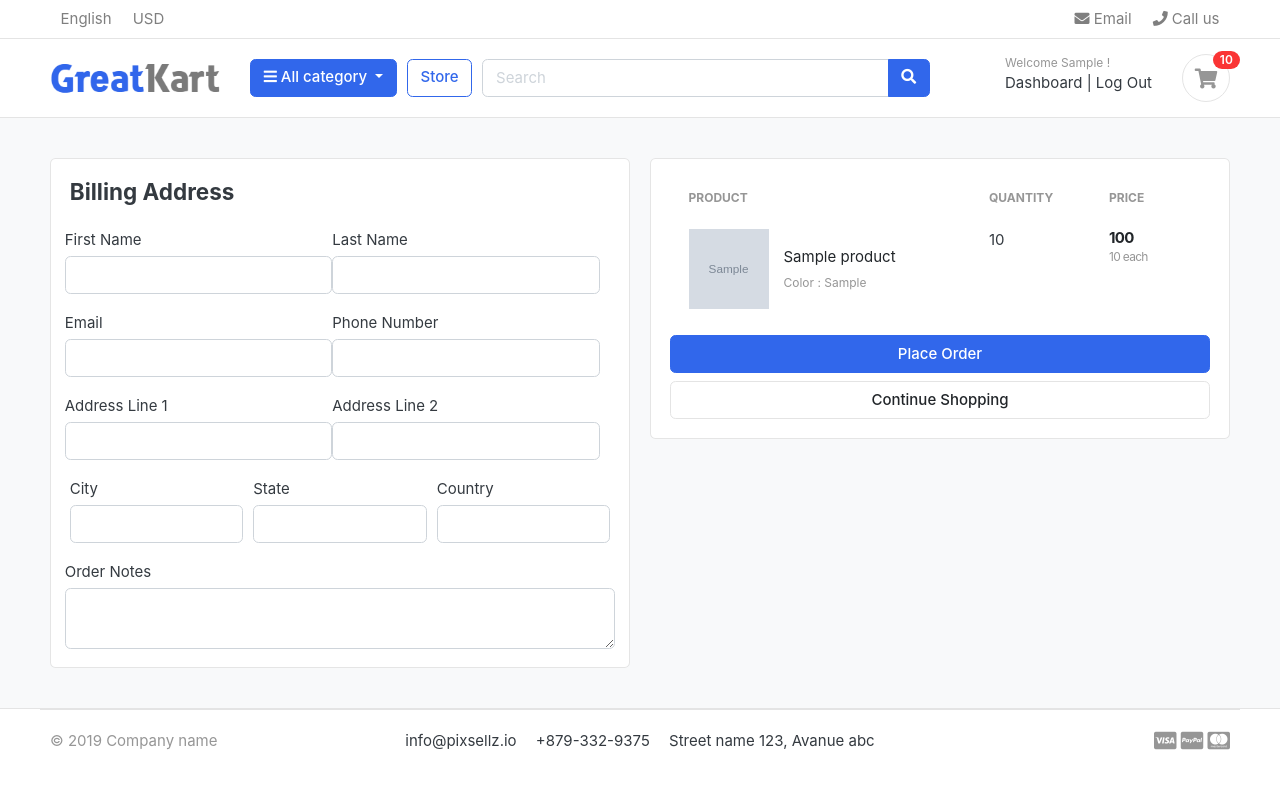
After one commit to citynate/greatkart-django, a Django app: page /cart/checkout/ in a window 1280 px wide. The commit adds this page. Run offline with Django 4.2, Linux system fonts and the light colour scheme; a user stored in the database is signed in; tables that the repository leaves empty hold one stand-in row (values such as "Sample post"); grey boxes marked "Sample" are stand-in pictures; some libraries are stand-ins or nearby versions; some web fonts are replaced.

Commit message:
handled cart and checkout page for login and logged out

```diff
--- a/carts/context_processors.py
+++ b/carts/context_processors.py
@@ -8,7 +8,10 @@ def counter(request):
     else:
         try:
             cart=Cart.objects.filter(cart_id=_cart_id(request))
-            cart_items = CartItem.objects.all().filter(cart=cart[:1])
+            if request.user.is_authenticated: # get cart items from username if logged in
+                cart_items=CartItem.objects.all().filter(user=request.user)
+            else:
+                cart_items = CartItem.objects.all().filter(cart=cart[:1])
             for cart_item in cart_items:
                 cart_count +=cart_item.quantity
         except Cart.DoesNotExist:
--- a/carts/models.py
+++ b/carts/models.py
@@ -1,5 +1,6 @@
 from django.db import models
 from store.models import Product, Variation
+from accounts.models import Account
 
 # Create your models here.
 
@@ -12,9 +13,10 @@ class Cart(models.Model):
 
 
 class CartItem(models.Model):
+    user=models.ForeignKey(Account, on_delete=models.CASCADE, null=True)
     product = models.ForeignKey(Product, on_delete=models.CASCADE)
     variation = models.ManyToManyField(Variation, blank=True)
-    cart = models.ForeignKey(Cart, on_delete=models.CASCADE)
+    cart = models.ForeignKey(Cart, on_delete=models.CASCADE, null=True)
     quantity = models.IntegerField()
     is_active = models.BooleanField(default=True)
 
--- a/carts/urls.py
+++ b/carts/urls.py
@@ -6,4 +6,5 @@ urlpatterns = [
     path('add_cart/<int:product_id>/',views.add_cart, name='add_cart'),
     path('remove_from_cart/<int:product_id>/<int:cart_item_id>/',views.remove_from_cart, name='remove_from_cart'),
     path('remove_cart_item/<int:product_id>/<int:cart_item_id>/',views.remove_cart_item, name='remove_cart_item'),
+    path('checkout/', views.checkout, name='checkout'),
 ]
--- a/carts/views.py
+++ b/carts/views.py
@@ -2,6 +2,8 @@ from django.shortcuts import render, redirect, get_object_or_404
 from store.models import Product, Variation
 from .models import Cart, CartItem
 from django.http import HttpResponse
+from django.core.exceptions import ObjectDoesNotExist
+from django.contrib.auth.decorators import login_required
 
 
 # Create your views here.
@@ -13,88 +15,165 @@ def _cart_id(request):
     return cart
 
 def add_cart(request, product_id):
+    current_user = request.user
     product=Product.objects.get(id=product_id) # get the product
-    product_variation=[]
-    if request.method == 'POST':
-        #color= request.POST['color']
-        #size=request.POST['size']
-        for item in request.POST:
-            key=item
-            value = request.POST[key]
-            #print(key, value)
+    #if user is authenticated, then this subroutine is slightly different from just adding to a cart
+    if current_user.is_authenticated:
+        product_variation=[]
+        if request.method == 'POST':
+            #color= request.POST['color']
+            #size=request.POST['size']
+            for item in request.POST:
+                key=item
+                value = request.POST[key]
+                #print(key, value)
 
-            try:
-                variation=Variation.objects.get(product=product, variation_category__iexact=key,variation_values__iexact=value)
-                #print(variation)
-                #print('this is variation')
-                product_variation.append(variation)
-                #print(product_variation)
-                #print('this is product_variation')
-            except:
-                #print ('try failed')
-                pass
-    try:
-        cart=Cart.objects.get(cart_id=_cart_id(request)) # get the cart from the session id
-    except Cart.DoesNotExist:
-        cart=Cart.objects.create(
-            cart_id=_cart_id(request)
-        )
-    cart.save()
+                try:
+                    variation=Variation.objects.get(product=product, variation_category__iexact=key,variation_values__iexact=value)
+                    #print(variation)
+                    #print('this is variation')
+                    product_variation.append(variation)
+                    #print(product_variation)
+                    #print('this is product_variation')
+                except:
+                    #print ('try failed')
+                    pass
 
-    is_cart_item_exists = CartItem.objects.filter(product=product, cart=cart).exists()
-    print(is_cart_item_exists)
-    if is_cart_item_exists:
+        is_cart_item_exists = CartItem.objects.filter(product=product, user=current_user).exists()
+        print(is_cart_item_exists)
+        if is_cart_item_exists:
 
-        cart_item = CartItem.objects.filter(product=product, cart=cart)
-        #existing variations -> database
-        #current variation -> product variation
-        #item id -> database
-        ex_var_list = []
-        id=[]
-        for item in cart_item:
-            existing_variation = item.variation.all()
-            ex_var_list.append(list(existing_variation))
-            id.append(item.id)
-        print(ex_var_list)
+            cart_item = CartItem.objects.filter(product=product, user=current_user)
+            #existing variations -> database
+            #current variation -> product variation
+            #item id -> database
+            ex_var_list = []
+            id=[]
+            for item in cart_item:
+                existing_variation = item.variation.all()
+                ex_var_list.append(list(existing_variation))
+                id.append(item.id)
+            print(ex_var_list)
 
-        if product_variation in ex_var_list:
-            #increase cart items
-            index = ex_var_list.index(product_variation)
-            item_id=id[index]
-            item = CartItem.objects.get(product=product, id=item_id)
-            item.quantity+=1
-            item.save()
+            if product_variation in ex_var_list:
+                #increase cart items
+                index = ex_var_list.index(product_variation)
+                item_id=id[index]
+                item = CartItem.objects.get(product=product, id=item_id)
+                item.quantity+=1
+                item.save()
 
-            #return HttpResponse('True')
-        else:
-            #create new cart items
-            #return HttpResponse('False')
-            item=CartItem.objects.create(product=product, quantity=1, cart=cart)
+                #return HttpResponse('True')
+            else:
+                #create new cart items
+                #return HttpResponse('False')
+                item=CartItem.objects.create(product=product, quantity=1, user=current_user)
 
+                if len(product_variation)>0:
+                    item.variation.clear()
+                    item.variation.add(*product_variation)
+
+            #cart_item.quantity +=1
+                item.save()
+        else :
+            cart_item=CartItem.objects.create(
+                product = product,
+                quantity = 1,
+                user=current_user,
+            )
             if len(product_variation)>0:
-                item.variation.clear()
-                item.variation.add(*product_variation)
+                cart_item.variation.clear()
+                cart_item.variation.add(*product_variation)
+            cart_item.save()
+        #return HttpResponse(cart_item.product)
+        return redirect('cart')
 
-        #cart_item.quantity +=1
-            item.save()
-    else :
-        cart_item=CartItem.objects.create(
-            product = product,
-            cart=cart,
-            quantity = 1,
-        )
-        if len(product_variation)>0:
-            cart_item.variation.clear()
-            cart_item.variation.add(*product_variation)
-        cart_item.save()
-    #return HttpResponse(cart_item.product)
-    return redirect('cart')
+    else: # this subroutine is for a non-logged in user
+        product_variation=[]
+        if request.method == 'POST':
+            #color= request.POST['color']
+            #size=request.POST['size']
+            for item in request.POST:
+                key=item
+                value = request.POST[key]
+                #print(key, value)
+
+                try:
+                    variation=Variation.objects.get(product=product, variation_category__iexact=key,variation_values__iexact=value)
+                    #print(variation)
+                    #print('this is variation')
+                    product_variation.append(variation)
+                    #print(product_variation)
+                    #print('this is product_variation')
+                except:
+                    #print ('try failed')
+                    pass
+        try:
+            cart=Cart.objects.get(cart_id=_cart_id(request)) # get the cart from the session id
+        except Cart.DoesNotExist:
+            cart=Cart.objects.create(
+                cart_id=_cart_id(request)
+            )
+        cart.save()
+
+        is_cart_item_exists = CartItem.objects.filter(product=product, cart=cart).exists()
+        print(is_cart_item_exists)
+        if is_cart_item_exists:
+
+            cart_item = CartItem.objects.filter(product=product, cart=cart)
+            #existing variations -> database
+            #current variation -> product variation
+            #item id -> database
+            ex_var_list = []
+            id=[]
+            for item in cart_item:
+                existing_variation = item.variation.all()
+                ex_var_list.append(list(existing_variation))
+                id.append(item.id)
+            print(ex_var_list)
+
+            if product_variation in ex_var_list:
+                #increase cart items
+                index = ex_var_list.index(product_variation)
+                item_id=id[index]
+                item = CartItem.objects.get(product=product, id=item_id)
+                item.quantity+=1
+                item.save()
+
+                #return HttpResponse('True')
+            else:
+                #create new cart items
+                #return HttpResponse('False')
+                item=CartItem.objects.create(product=product, quantity=1, cart=cart)
+
+                if len(product_variation)>0:
+                    item.variation.clear()
+                    item.variation.add(*product_variation)
+
+            #cart_item.quantity +=1
+                item.save()
+        else :
+            cart_item=CartItem.objects.create(
+                product = product,
+                cart=cart,
+                quantity = 1,
+            )
+            if len(product_variation)>0:
+                cart_item.variation.clear()
+                cart_item.variation.add(*product_variation)
+            cart_item.save()
+        #return HttpResponse(cart_item.product)
+        return redirect('cart')
 
 def remove_from_cart(request, product_id, cart_item_id):
-    cart=Cart.objects.get(cart_id=_cart_id(request))
+
     product = get_object_or_404(Product, id=product_id)
     try:
-        cart_item = CartItem.objects.get(product=product, cart=cart, id=cart_item_id)
+        if request.user.is_authenticated: # if user is logged in we use user as they may have stuff saved in their account
+            cart_item=CartItem.objects.get(product=product, user=request.user, id=cart_item_id)
+        else:
+            cart=Cart.objects.get(cart_id=_cart_id(request)) # if use is not logged in we use the cart
+            cart_item = CartItem.objects.get(product=product, cart=cart, id=cart_item_id)
         if cart_item.quantity > 1:
             cart_item.quantity -= 1
             cart_item.save()
@@ -105,9 +184,13 @@ def remove_from_cart(request, product_id, cart_item_id):
     return redirect('cart')
 
 def remove_cart_item(request, product_id, cart_item_id):
-    cart=Cart.objects.get(cart_id=_cart_id(request))
+
     product = get_object_or_404(Product, id=product_id)
-    cart_item = CartItem.objects.get(product=product, cart=cart, id=cart_item_id)
+    if request.user.is_authenticated: # same as function above
+        cart_item = CartItem.objects.get(product=product, user=request.user, id=cart_item_id)
+    else:
+        cart=Cart.objects.get(cart_id=_cart_id(request))
+        cart_item = CartItem.objects.get(product=product, cart=cart, id=cart_item_id)
     cart_item.delete()
     return redirect('cart')
 
@@ -116,15 +199,18 @@ def cart(request, total=0, quantity=0, cart_items=None):
     try:
         tax=0
         grand_total=0
-        cart=Cart.objects.get(cart_id=_cart_id(request))
-        cart_items = CartItem.objects.filter(cart=cart, is_active=True)
+        if request.user.is_authenticated: #if user is authenticated build cart off user id
+            cart_items = CartItem.objects.filter(user=request.user, is_active=True)
+        else:
+            cart=Cart.objects.get(cart_id=_cart_id(request))
+            cart_items = CartItem.objects.filter(cart=cart, is_active=True)
         for cart_item in cart_items:
             total +=(cart_item.product.price * cart_item.quantity)
             quantity += cart_item.quantity
         tax=(9*total)/100
         grand_total = total + tax
 
-    except cart.ObjectNotExist:
+    except ObjectDoesNotExist:
         pass
 
     context = {
@@ -136,3 +222,32 @@ def cart(request, total=0, quantity=0, cart_items=None):
     }
 
     return render(request, 'store/cart.html', context=context)
+
+@login_required(login_url='login')
+def checkout(request, total=0, quantity=0, cart_items=None):
+    try:
+        tax=0
+        grand_total=0
+        if request.user.is_authenticated: #if user is authenticated build cart off user id
+            cart_items = CartItem.objects.filter(user=request.user, is_active=True)
+        else:
+            cart=Cart.objects.get(cart_id=_cart_id(request))
+            cart_items = CartItem.objects.filter(cart=cart, is_active=True)
+        for cart_item in cart_items:
+            total +=(cart_item.product.price * cart_item.quantity)
+            quantity += cart_item.quantity
+        tax=(9*total)/100
+        grand_total = total + tax
+
+    except ObjectDoesNotExist:
+        pass
+
+    context = {
+        'total':total,
+        'quantity':quantity,
+        'cart_items':cart_items,
+        'tax': tax,
+        'grand_total': grand_total
+    }
+
+    return render(request, 'store/checkout.html', context)
--- a/templates/store/cart.html
+++ b/templates/store/cart.html
@@ -105,7 +105,7 @@
 			<p class="text-center mb-3">
 				<img src="{% static './images/misc/payments.png' %}" height="26">
 			</p>
-			<a href="./place-order.html" class="btn btn-primary btn-block"> Checkout </a>
+			<a href="{%url 'checkout'%}" class="btn btn-primary btn-block"> Checkout </a>
 			<a href="{% url 'store' %}" class="btn btn-light btn-block">Continue Shopping</a>
 		</div> <!-- card-body.// -->
 		</div> <!-- card.// -->
--- /dev/null
+++ b/templates/store/checkout.html
@@ -0,0 +1,136 @@
+{% extends 'base.html' %}
+{% load static %}
+{% block  content %}
+</header> <!-- section-header.// -->
+
+
+<section class="section-content padding-y bg">
+<div class="container">
+
+<!-- ============================ COMPONENT 1 ================================= -->
+
+
+
+<div class="row">
+	<aside class="col-lg-6">
+<div class="card">
+    <div class = 'card-body'>
+        <h4 class='card-title mb-4'> Billing Address</h4>
+        <form action="" method="POST">
+            {% csrf_token %}
+            <div class="form-row">
+                <div class="form-group">
+                    <label for="">First Name</label>
+                    <input type="text" name="First_name" class="form-control" required>
+                </div>
+                <div class="form-group">
+                    <label for="">Last Name</label>
+                    <input type="text" name="Last_name" class="form-control" required>
+                </div>
+            </div>
+            <div class="form-row">
+                <div class="form-group">
+                    <label for="">Email</label>
+                    <input type="email" name="email" class="form-control" required>
+                </div>
+                <div class="form-group">
+                    <label for="">Phone Number</label>
+                    <input type="text" name="phone" class="form-control" required>
+                </div>
+            </div>
+            <div class="form-row">
+                <div class="form-group">
+                    <label for="">Address Line 1</label>
+                    <input type="text" name="address_line_1" class="form-control" required>
+                </div>
+                <div class="form-group">
+                    <label for="">Address Line 2</label>
+                    <input type="text" name="address_line_2" class="form-control">
+                </div>
+            </div>
+            <div class="form-row">
+                    <div class="col form-group">
+                        <label for="">City</label>
+                        <input type="text" name="city" class="form-control" required>
+                    </div>
+                    <div class="col form-group">
+                        <label for="">State</label>
+                        <input type="text" name="state" class="form-control" required>
+                    </div>
+                    <div class="col form-group">
+                        <label for="">Country</label>
+                        <input type="text" name="country" class="form-control" required>
+                    </div>
+            </div>
+            <div class = "form-row">
+                <label for="">Order Notes</label>
+                <textarea name="order_note" class="form-control" rows="2"></textarea>
+
+            </div>
+
+
+    </div>
+</div> <!-- card.// -->
+
+	</aside> <!-- col.// -->
+	<aside class="col-lg-6">
+
+		<div class="card">
+		<div class="card-body">
+			<table class="table table-borderless table-shopping-cart">
+                <thead class="text-muted">
+                <tr class="small text-uppercase">
+                  <th scope="col">Product</th>
+                  <th scope="col" width="120">Quantity</th>
+                  <th scope="col" width="120">Price</th>
+
+                </tr>
+                </thead>
+                <tbody>
+                {% for cart_item in cart_items %}
+                <tr>
+                    <td>
+                        <figure class="itemside align-items-center">
+                            <div class="aside"><img src="{{ cart_item.product.images.url }}" class="img-sm"></div>
+                            <figcaption class="info">
+                                <a href="{{ cart_item.product.get_url }}" class="title text-dark">{{cart_item.product.product_name}}</a>
+                                <p class="text-muted small">
+                                    {% if cart_item.variation.all %}
+                                        {% for item in cart_item.variation.all %}
+                                            {{item.variation_category | capfirst}} : {{item.variation_values | capfirst}} <br>
+                                        {% endfor %}
+                                    {% endif %}
+                                </p>
+                            </figcaption>
+                        </figure>
+                    </td>
+                    <td>
+                       <label for="">{{cart_item.quantity}}</label>
+                    </td>
+                    <td>
+                        <div class="price-wrap">
+                            <var class="price">{{ cart_item.sub_total }}</var>
+                            <small class="text-muted">{{ cart_item.product.price }} each</small>
+                        </div> <!-- price-wrap .// -->
+                    </td>
+
+                </tr>
+                {% endfor %}
+                </tbody>
+                </table>
+
+			<button type="submit" name="submit" class="btn btn-primary btn-block">Place Order</button>
+            <a href="{% url 'store' %}" class="btn btn-light btn-block">Continue Shopping</a>
+		</form>
+        </div> <!-- card-body.// -->
+		</div> <!-- card.// -->
+
+</aside> <!-- col.// -->
+
+</div> <!-- row.// -->
+<!-- ============================ COMPONENT 1 END .// ================================= -->
+
+</div> <!-- container .//  -->
+</section>
+<!-- ========================= SECTION CONTENT END// ========================= -->
+{% endblock  %}
```
Also changed, not shown: accounts/views.py (+58 -1 lines), carts/migrations/0003_auto_20230206_0300.py (added).
